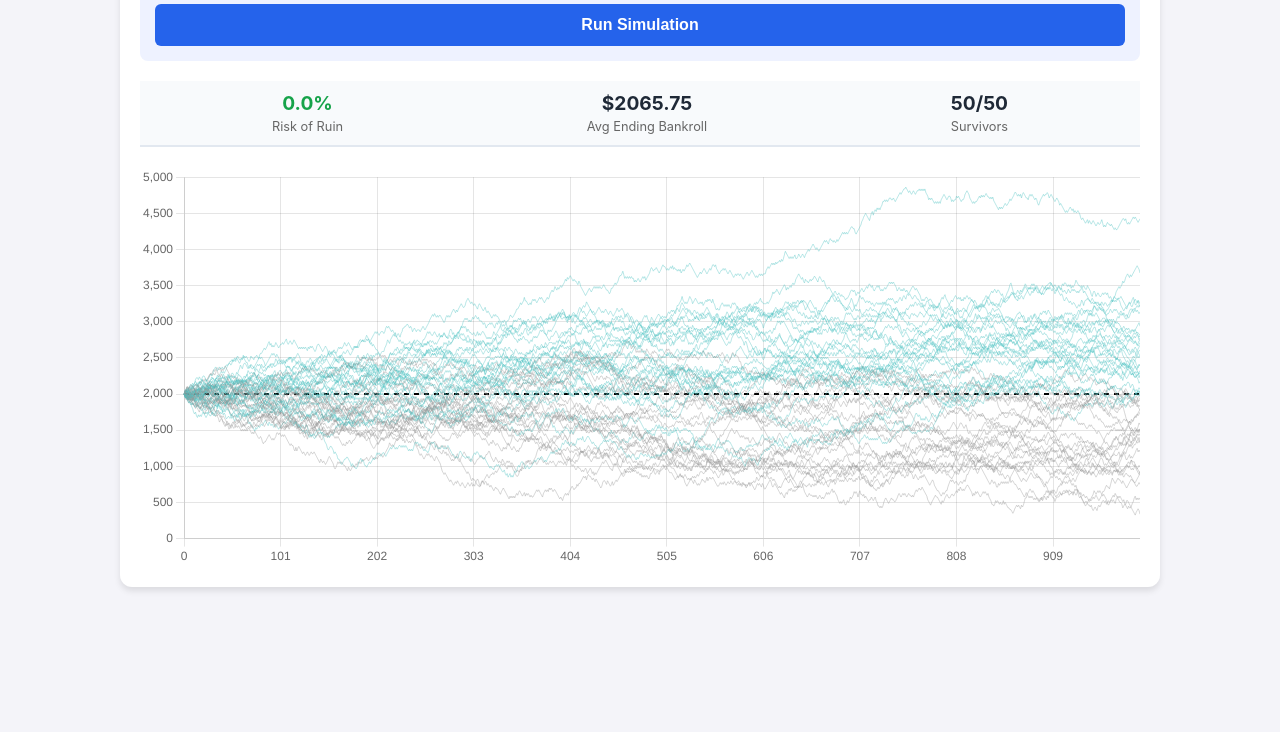
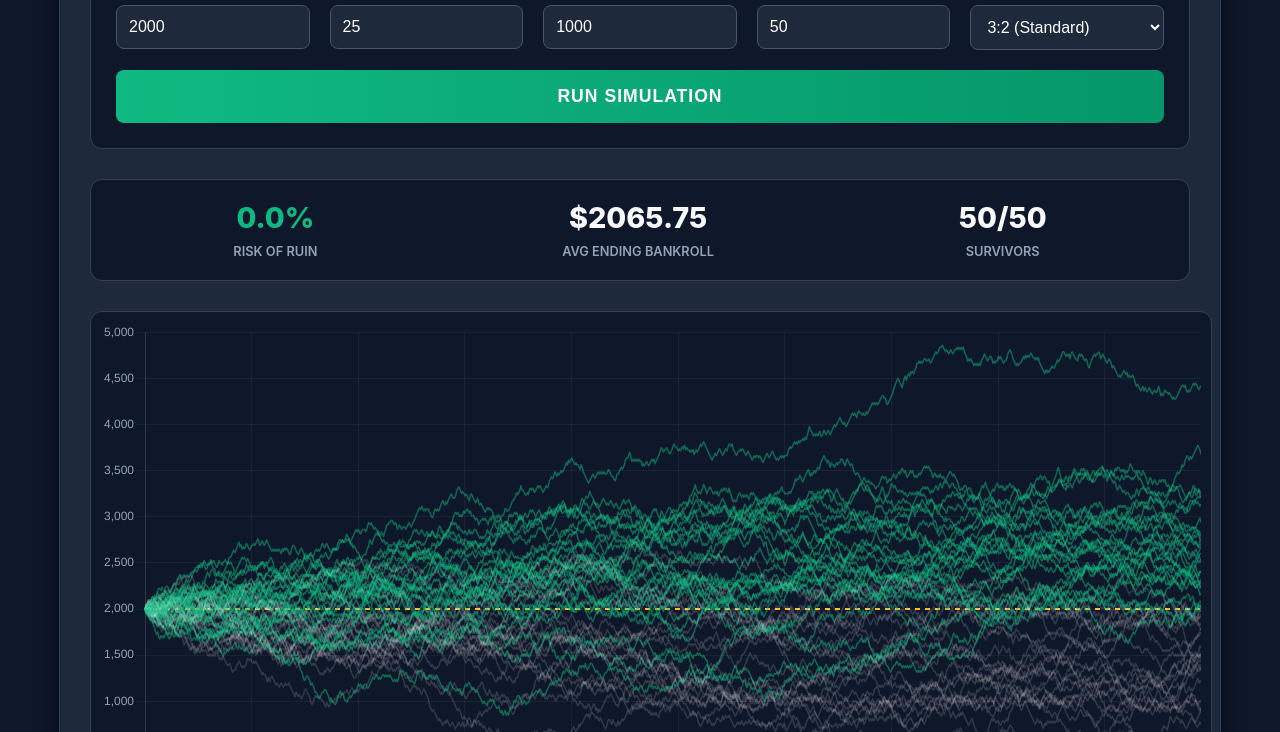
Before and after one commit to tjhootman/blackjack-simulator, a plain HTML site: page casino-sim.html in a window 1280 px wide. Shown: the part 184-916 px from the top of the page. Before the commit the page ends 800 px from the top, so only its background shows below. Drawn offline with nearby package versions, Linux system fonts and the light colour scheme.

Commit message:
Update CSS for dark mode

```diff
--- a/casino-sim.html
+++ b/casino-sim.html
@@ -7,42 +7,57 @@
     <script src="https://cdn.jsdelivr.net/npm/chart.js"></script>
     <style>
         :root {
-            --bg-color: #f4f4f9;
-            --card-bg: #ffffff;
-            --primary: #2563eb;
-            --text: #1f2937;
+            --bg-color: #0f172a;       /* Deep Navy/Black */
+            --card-bg: #1e293b;        /* Lighter Navy */
+            --primary: #10b981;        /* Casino Green */
+            --danger: #ef4444;         /* Ruin Red */
+            --text-main: #f8fafc;      /* White */
+            --text-muted: #94a3b8;     /* Gray */
         }
 
         body {
-            font-family: -apple-system, BlinkMacSystemFont, "Segoe UI", Roboto, sans-serif;
+            font-family: 'Inter', -apple-system, BlinkMacSystemFont, "Segoe UI", Roboto, sans-serif;
             background-color: var(--bg-color);
-            color: var(--text);
+            color: var(--text-main);
             margin: 0;
-            padding: 20px;
+            padding: 40px 20px;
             display: flex;
             flex-direction: column;
             align-items: center;
+            min-height: 100vh;
         }
 
         .container {
-            max-width: 1000px;
+            max-width: 1100px;
             width: 100%;
             background: var(--card-bg);
-            padding: 20px;
-            border-radius: 12px;
-            box-shadow: 0 4px 6px rgba(0,0,0,0.1);
+            padding: 30px;
+            border-radius: 16px;
+            box-shadow: 0 10px 25px rgba(0,0,0,0.5);
+            border: 1px solid #334155;
         }
 
-        h1 { margin-top: 0; text-align: center; }
+        h1 {
+            margin-top: 0;
+            text-align: center;
+            font-weight: 800;
+            background: -webkit-linear-gradient(45deg, #10b981, #3b82f6);
+            -webkit-background-clip: text;
+            -webkit-text-fill-color: transparent;
+            margin-bottom: 30px;
+            font-size: 2rem;
+            letter-spacing: -1px;
+        }
 
         .controls {
             display: grid;
-            grid-template-columns: repeat(auto-fit, minmax(150px, 1fr));
-            gap: 15px;
-            margin-bottom: 20px;
-            padding: 15px;
-            background: #eef2ff;
-            border-radius: 8px;
+            grid-template-columns: repeat(auto-fit, minmax(160px, 1fr));
+            gap: 20px;
+            margin-bottom: 30px;
+            padding: 25px;
+            background: #0f172a;
+            border-radius: 12px;
+            border: 1px solid #334155;
         }
 
         .control-group {
@@ -51,52 +66,85 @@
         }
 
         label {
-            font-size: 0.85rem;
-            font-weight: 600;
-            margin-bottom: 5px;
-            color: #555;
+            font-size: 0.75rem;
+            text-transform: uppercase;
+            letter-spacing: 0.5px;
+            font-weight: 700;
+            margin-bottom: 8px;
+            color: var(--text-muted);
         }
 
         input, select {
-            padding: 8px;
-            border: 1px solid #ccc;
-            border-radius: 4px;
+            background: #1e293b;
+            color: white;
+            padding: 12px;
+            border: 1px solid #475569;
+            border-radius: 8px;
             font-size: 1rem;
+            transition: border-color 0.2s;
+        }
+
+        input:focus, select:focus {
+            outline: none;
+            border-color: var(--primary);
         }
 
         button {
             grid-column: 1 / -1;
-            padding: 12px;
-            background-color: var(--primary);
+            padding: 16px;
+            background: linear-gradient(to right, #10b981, #059669);
             color: white;
             border: none;
-            border-radius: 6px;
-            font-size: 1rem;
+            border-radius: 8px;
+            font-size: 1.1rem;
             font-weight: bold;
             cursor: pointer;
-            transition: background 0.2s;
+            transition: transform 0.1s, box-shadow 0.2s;
+            text-transform: uppercase;
+            letter-spacing: 1px;
         }
 
-        button:hover { background-color: #1d4ed8; }
+        button:hover {
+            transform: translateY(-1px);
+            box-shadow: 0 4px 12px rgba(16, 185, 129, 0.4);
+        }
+
+        button:active { transform: translateY(0); }
 
         .stats-bar {
             display: flex;
             justify-content: space-around;
-            margin-bottom: 20px;
-            padding: 10px;
-            background: #f8fafc;
-            border-bottom: 2px solid #e2e8f0;
+            margin-bottom: 30px;
+            padding: 20px;
+            background: #0f172a;
+            border-radius: 12px;
+            border: 1px solid #334155;
         }
 
         .stat-box { text-align: center; }
-        .stat-val { font-size: 1.2rem; font-weight: bold; display: block; }
-        .stat-label { font-size: 0.8rem; color: #666; }
 
-        /* --- THE FIX: Chart Container --- */
+        .stat-val {
+            font-size: 1.8rem;
+            font-weight: 800;
+            display: block;
+            margin-bottom: 5px;
+        }
+
+        .stat-label {
+            font-size: 0.8rem;
+            color: var(--text-muted);
+            text-transform: uppercase;
+            font-weight: 600;
+        }
+
         .chart-container {
             position: relative;
-            height: 400px; /* Fixed height stops the infinite growth */
+            height: 500px;
             width: 100%;
+            background: #0f172a;
+            border-radius: 12px;
+            padding: 10px;
+            border: 1px solid #334155;
         }
     </style>
 </head>
@@ -153,13 +201,14 @@
 </div>
 
 <script>
+    // Set Global Chart Defaults for Dark Mode
+    Chart.defaults.color = '#94a3b8'; // Light gray text for all labels
+    Chart.defaults.borderColor = 'rgba(255, 255, 255, 0.1)'; // Faint grid lines
+
     let myChart = null;
 
-    // --- CORE LOGIC ---
     function playHandPro(currentBankroll, betSize, is6to5) {
         const bjPayout = is6to5 ? 1.2 : 1.5;
-
-        // OUTCOMES & WEIGHTS (Corrected for ~0.5% House Edge)
         const outcomes = [
             { type: 'BJ',       weight: 0.048, val: bjPayout },
             { type: 'Win',      weight: 0.358, val: 1.0 },
@@ -181,7 +230,6 @@
         return currentBankroll - betSize;
     }
 
-    // --- MAIN SIMULATION LOOP ---
     function runSimulation() {
         const startBankroll = parseFloat(document.getElementById('bankroll').value);
         const betSize = parseFloat(document.getElementById('betSize').value);
@@ -212,28 +260,29 @@
             finalBankrollSum += bankroll;
             if (isRuined) ruinedCount++;
 
-            let color = 'rgba(150, 150, 150, 0.4)'; // Default Gray
-            if (isRuined) color = 'rgba(255, 99, 132, 0.6)'; // Red
-            else if (bankroll > startBankroll) color = 'rgba(75, 192, 192, 0.4)'; // Green
+            // DARK MODE COLORS
+            let color = 'rgba(255, 255, 255, 0.15)'; // Default is now faint white
+            if (isRuined) color = 'rgba(239, 68, 68, 0.7)'; // Bright Red
+            else if (bankroll > startBankroll) color = 'rgba(16, 185, 129, 0.5)'; // Bright Green
 
             allDatasets.push({
                 label: `Sim ${i+1}`,
                 data: dataPoints,
                 borderColor: color,
-                borderWidth: 1,
+                borderWidth: 1.5, // Slightly thicker lines for visibility
                 pointRadius: 0,
                 fill: false,
                 tension: 0.1
             });
         }
 
-        // Stats Update
         const ror = ((ruinedCount / simCount) * 100).toFixed(1);
         const avg = (finalBankrollSum / simCount).toFixed(2);
 
         const rorEl = document.getElementById('stat-ror');
         rorEl.innerText = `${ror}%`;
-        rorEl.style.color = ror > 20 ? '#dc2626' : '#16a34a'; // Red/Green text
+        // Use exact CSS variable colors for text logic
+        rorEl.style.color = ror > 20 ? '#ef4444' : '#10b981';
 
         document.getElementById('stat-avg').innerText = `$${avg}`;
         document.getElementById('stat-survived').innerText = `${simCount - ruinedCount}/${simCount}`;
@@ -241,17 +290,16 @@
         renderChart(labels, allDatasets, startBankroll);
     }
 
-    // --- CHART RENDER ---
     function renderChart(labels, datasets, startLine) {
         const ctx = document.getElementById('chartCanvas').getContext('2d');
 
         if (myChart) myChart.destroy();
 
-        // Add Start Line
+        // Start Line (Bright Yellow for contrast)
         datasets.push({
             label: 'Start Bankroll',
             data: new Array(labels.length).fill(startLine),
-            borderColor: 'black',
+            borderColor: '#fbbf24', // Amber/Yellow
             borderWidth: 2,
             borderDash: [5, 5],
             pointRadius: 0,
@@ -263,22 +311,28 @@
             data: { labels: labels, datasets: datasets },
             options: {
                 responsive: true,
-                maintainAspectRatio: false, // Fits to the wrapper div
+                maintainAspectRatio: false,
                 animation: false,
                 plugins: {
                     legend: { display: false },
                     tooltip: { enabled: false }
                 },
                 scales: {
-                    x: { display: true, ticks: { maxTicksLimit: 10 } },
-                    y: { display: true }
+                    x: {
+                        display: true,
+                        ticks: { maxTicksLimit: 10 },
+                        grid: { color: 'rgba(255,255,255,0.05)' } // Very subtle grid
+                    },
+                    y: {
+                        display: true,
+                        grid: { color: 'rgba(255,255,255,0.05)' }
+                    }
                 },
                 elements: { line: { tension: 0 } }
             }
         });
     }
 
-    // Initial Run
     runSimulation();
 </script>
 
```
